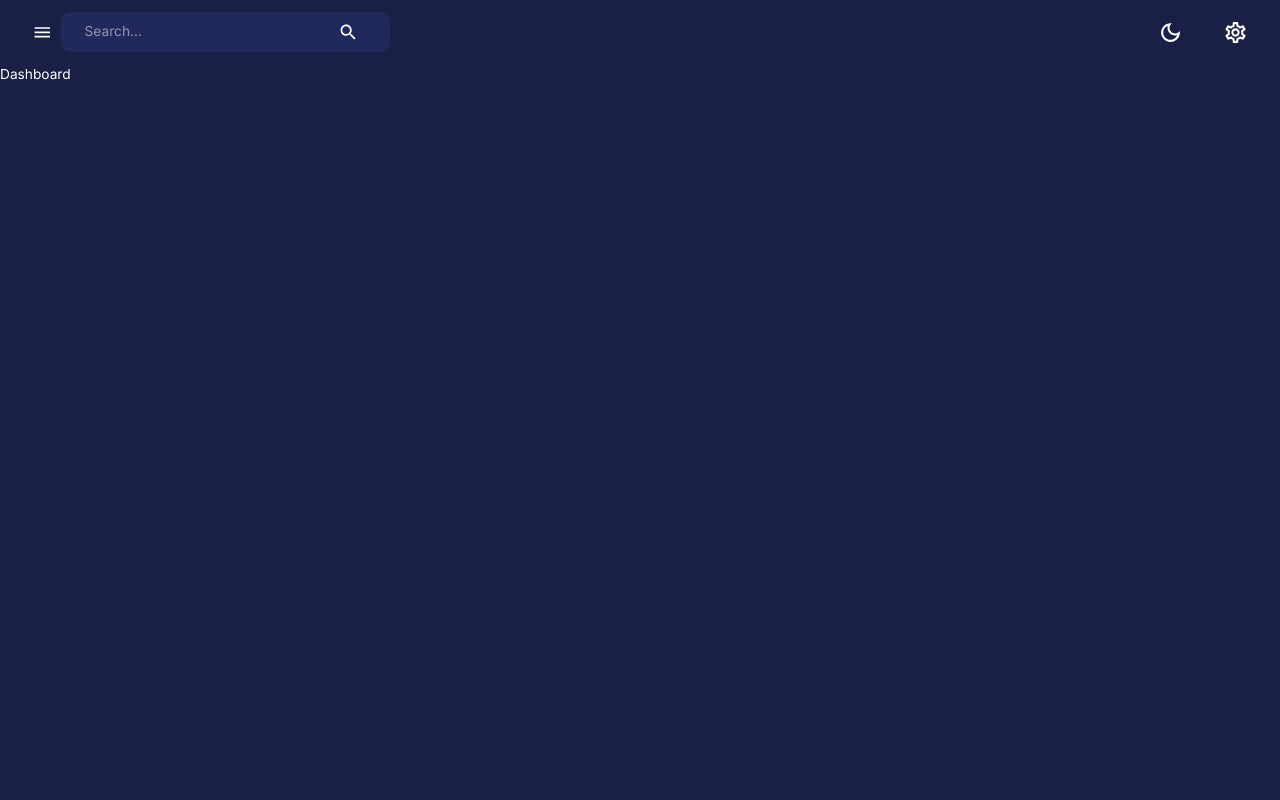
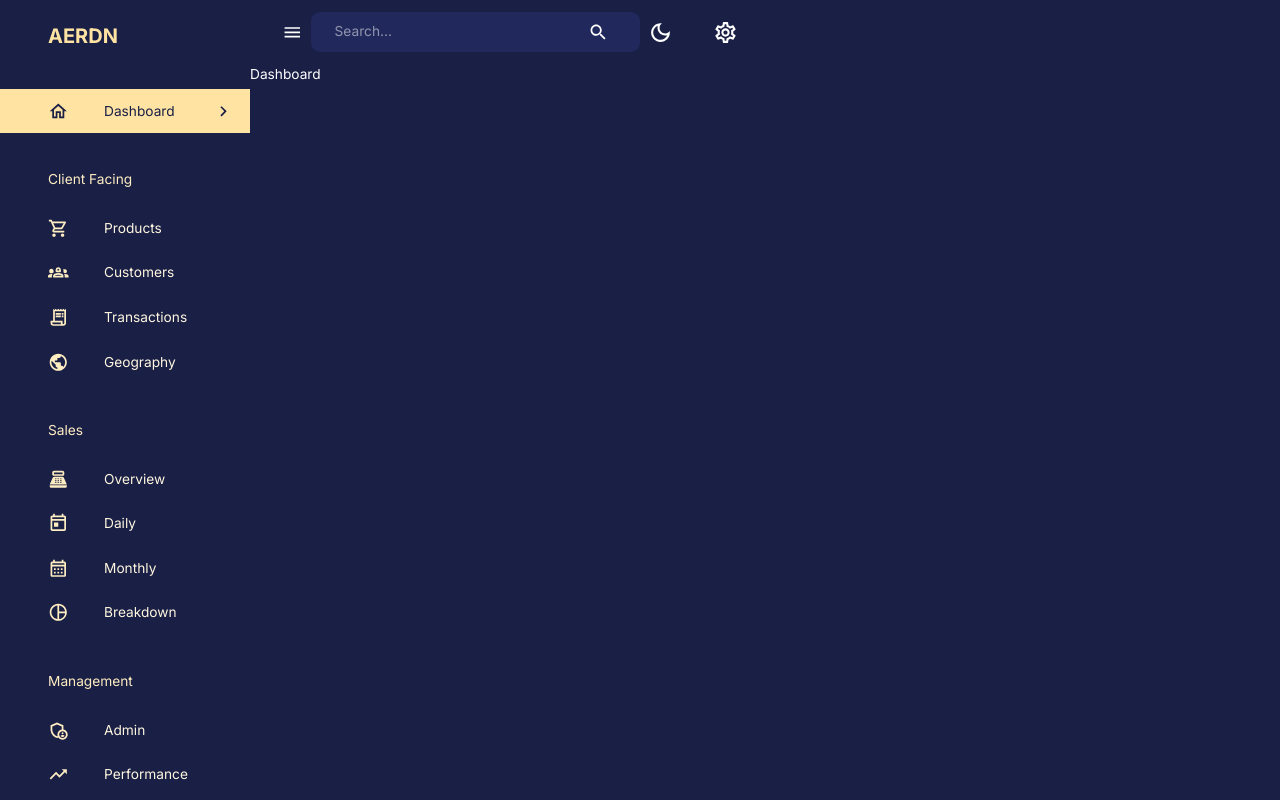
Before and after one commit to radixp0int/dashboard-admin-ui, a React (Create React App) app: page /dashboard in a window 1280 px wide. Built offline with nearby package versions, Linux system fonts and the light colour scheme.

Commit message:
Adding Sidebar component

```diff
--- /dev/null
+++ b/src/components/Sidebar.jsx
@@ -0,0 +1,199 @@
+import React from "react";
+import {
+  Box,
+  Divider,
+  Drawer,
+  IconButton,
+  List,
+  ListItem,
+  ListItemButton,
+  ListItemIcon,
+  ListItemText,
+  Typography,
+  useTheme,
+} from "@mui/material";
+import {
+  SettingsOutlines,
+  ChevronLeft,
+  ChevronRightOutlined,
+  HomeOutlined,
+  ShoppingCartOutlined,
+  Groups2Outlined,
+  ReceiptLongOutlined,
+  PublicOutlined,
+  PointOfSaleOutlined,
+  TodayOutlined,
+  CalendarMonthOutlined,
+  AdminPanelSettingsOutlined,
+  TrendingUpOutlined,
+  PieChartOutlined,
+} from "@mui/icons-material";
+import { useEffect, useState } from "react";
+import { useLocation, useNavigate } from "react-router-dom";
+import FlexBetween from "./FlexBetween";
+import profileImage from "../assets/profile.jpeg";
+
+const navItems = [
+  {
+    text: "Dashboard",
+    icon: <HomeOutlined />,
+  },
+  {
+    text: "Client Facing",
+    icon: null,
+  },
+  {
+    text: "Products",
+    icon: <ShoppingCartOutlined />,
+  },
+  {
+    text: "Customers",
+    icon: <Groups2Outlined />,
+  },
+  {
+    text: "Transactions",
+    icon: <ReceiptLongOutlined />,
+  },
+  {
+    text: "Geography",
+    icon: <PublicOutlined />,
+  },
+  {
+    text: "Sales",
+    icon: null,
+  },
+  {
+    text: "Overview",
+    icon: <PointOfSaleOutlined />,
+  },
+  {
+    text: "Daily",
+    icon: <TodayOutlined />,
+  },
+  {
+    text: "Monthly",
+    icon: <CalendarMonthOutlined />,
+  },
+  {
+    text: "Breakdown",
+    icon: <PieChartOutlined />,
+  },
+  {
+    text: "Management",
+    icon: null,
+  },
+  {
+    text: "Admin",
+    icon: <AdminPanelSettingsOutlined />,
+  },
+  {
+    text: "Performance",
+    icon: <TrendingUpOutlined />,
+  },
+];
+
+const Sidebar = ({
+  drawerWidth,
+  isSidebarOpen,
+  setIsSidebarOpen,
+  isNonMobile,
+}) => {
+  const { pathname } = useLocation();
+  const [active, setActive] = useState("");
+  const navigate = useNavigate();
+  const theme = useTheme();
+
+  useEffect(() => {
+    setActive(pathname.substring(1));
+  }, [pathname]);
+  return (
+    <Box component="nav">
+      {isSidebarOpen && (
+        <Drawer
+          open={isSidebarOpen}
+          onClose={() => setIsSidebarOpen(false)}
+          variant="persistent"
+          anchor="left"
+          sx={{
+            width: drawerWidth,
+            "& .MuiDrawer-paper": {
+              color: theme.palette.secondary[200],
+              backgroundColor: theme.palette.background.default,
+              boxSizing: "border-box",
+              borderWidth: isNonMobile ? 0 : "2px",
+              width: drawerWidth,
+            },
+          }}
+        >
+          <Box width="100%">
+            <Box m="1.5rem 2rem 2rem 3rem">
+              <FlexBetween color={theme.palette.secondary.main}>
+                <Box display="flex" alignItems="center" gap="0.5rem">
+                  <Typography variant="h4" fontWeight="bold">
+                    AERDN
+                  </Typography>
+                </Box>
+                {!isNonMobile && (
+                  <IconButton onClick={() => setIsSidebarOpen(false)}>
+                    <ChevronLeft />
+                  </IconButton>
+                )}
+              </FlexBetween>
+            </Box>
+            <List>
+              {navItems.map(({ text, icon }) => {
+                if (!icon) {
+                  return (
+                    <Typography key={text} sx={{ m: "2.25rem 0 1rem 3rem" }}>
+                      {text}
+                    </Typography>
+                  );
+                }
+                const lcText = text.toLowerCase();
+
+                return (
+                  <ListItem key={text} disablePadding>
+                    <ListItemButton
+                      onClick={() => {
+                        navigate(`/${lcText}`);
+                        setActive(lcText);
+                      }}
+                      sx={{
+                        backgroundColor:
+                          active === lcText
+                            ? theme.palette.secondary[300]
+                            : "transparent",
+                        color:
+                          active === lcText
+                            ? theme.palette.primary[600]
+                            : theme.palette.secondary[100],
+                      }}
+                    >
+                      <ListItemIcon
+                        sx={{
+                          ml: "2rem",
+                          color:
+                            active === lcText
+                              ? theme.palette.primary[600]
+                              : theme.palette.secondary[200],
+                        }}
+                      >
+                        {icon}
+                      </ListItemIcon>
+                      <ListItemText primary={text} />
+                      {active === lcText && (
+                        <ChevronRightOutlined sx={{ ml: 'auto' }} />
+                      )}
+                    </ListItemButton>
+                  </ListItem>
+                );
+              })}
+            </List>
+          </Box>
+        </Drawer>
+      )}
+    </Box>
+  );
+};
+
+export default Sidebar;
--- a/src/scenes/layout/index.jsx
+++ b/src/scenes/layout/index.jsx
@@ -1,19 +1,30 @@
-import React, { useState } from 'react'
-import { Box, useMediaQuery } from '@mui/material'
-import { Outlet } from 'react-router-dom'
-import { useSelector } from 'react-redux'
-import Navbar from 'components/Navbar'
-import Sidebar from 'components/Sidebar'
+import React, { useState } from "react";
+import { Box, useMediaQuery } from "@mui/material";
+import { Outlet } from "react-router-dom";
+import { useSelector } from "react-redux";
+import Navbar from "components/Navbar";
+import Sidebar from "components/Sidebar";
 
 const Layout = () => {
+  const isNonMobile = useMediaQuery("(min-width: 600px)");
+  const [isSidebarOpen, setIsSidebarOpen] = useState(true);
   return (
-    <Box width='100%' height='100%'>
+    <Box display={isNonMobile ? "flex" : "block"} width="100%" height="100%">
+      <Sidebar
+        isNonMobile={isNonMobile}
+        drawerWidth="250px"
+        isSidebarOpen={isSidebarOpen}
+        setIsSidebarOpen={setIsSidebarOpen}
+      />
       <Box>
-        <Navbar />
+        <Navbar
+          isSidebarOpen={isSidebarOpen}
+          setIsSidebarOpen={setIsSidebarOpen}
+        />
         <Outlet />
       </Box>
     </Box>
-  )
-}
+  );
+};
 
-export default Layout
+export default Layout;
```
